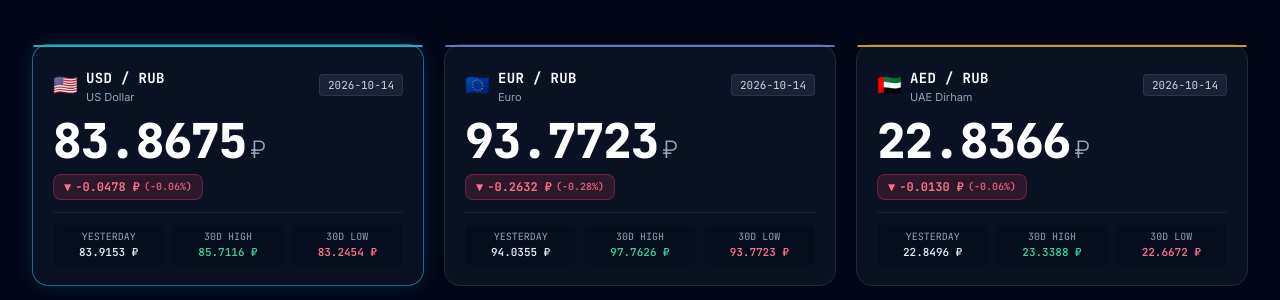
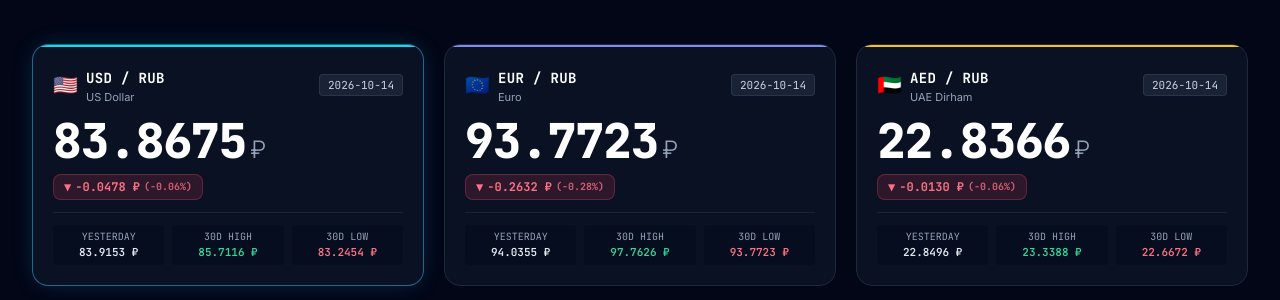
Before and after one commit to ho3einalik/price-chart, a FastAPI app: page / in a window 1280 px wide. Shown: the part 72-372 px from the top of the page. Run offline with FastAPI, Linux system fonts and the light colour scheme; data comes from the database, SQL or seed files in the repository; some libraries are stand-ins or nearby versions.

Commit message:
fix(ui): clip top indicator lines to card border radius using overflow-hidden

```diff
--- a/app/templates/index.html
+++ b/app/templates/index.html
@@ -208,9 +208,9 @@
       <div class="grid grid-cols-1 lg:grid-cols-3 gap-5">
 
         <!-- CARD 1: USD / RUB -->
-        <div id="card-usd" onclick="selectCurrency('USD')" class="relative bg-slate-900/70 hover:bg-slate-900/95 backdrop-blur-md rounded-2xl p-5 border border-slate-800 hover:border-cyan-500/40 transition-all duration-200 cursor-pointer group">
-          <!-- Top indicator line -->
-          <div class="absolute top-0 left-0 right-0 h-[2px] bg-cyan-400/80 rounded-t-2xl"></div>
+        <div id="card-usd" onclick="selectCurrency('USD')" class="relative bg-slate-900/70 hover:bg-slate-900/95 backdrop-blur-md rounded-2xl overflow-hidden p-5 border border-slate-800 transition-all duration-200 cursor-pointer group">
+          <!-- Top indicator line perfectly clipped -->
+          <div class="absolute top-0 inset-x-0 h-[2px] bg-cyan-400"></div>
 
           <!-- Top Row -->
           <div class="flex items-center justify-between mb-3">
@@ -263,9 +263,9 @@
         </div>
 
         <!-- CARD 2: EUR / RUB -->
-        <div id="card-eur" onclick="selectCurrency('EUR')" class="relative bg-slate-900/70 hover:bg-slate-900/95 backdrop-blur-md rounded-2xl p-5 border border-slate-800 hover:border-indigo-500/40 transition-all duration-200 cursor-pointer group">
-          <!-- Top indicator line -->
-          <div class="absolute top-0 left-0 right-0 h-[2px] bg-indigo-400/80 rounded-t-2xl"></div>
+        <div id="card-eur" onclick="selectCurrency('EUR')" class="relative bg-slate-900/70 hover:bg-slate-900/95 backdrop-blur-md rounded-2xl overflow-hidden p-5 border border-slate-800 transition-all duration-200 cursor-pointer group">
+          <!-- Top indicator line perfectly clipped -->
+          <div class="absolute top-0 inset-x-0 h-[2px] bg-indigo-400"></div>
 
           <!-- Top Row -->
           <div class="flex items-center justify-between mb-3">
@@ -318,9 +318,9 @@
         </div>
 
         <!-- CARD 3: AED / RUB -->
-        <div id="card-aed" onclick="selectCurrency('AED')" class="relative bg-slate-900/70 hover:bg-slate-900/95 backdrop-blur-md rounded-2xl p-5 border border-slate-800 hover:border-amber-500/40 transition-all duration-200 cursor-pointer group">
-          <!-- Top indicator line -->
-          <div class="absolute top-0 left-0 right-0 h-[2px] bg-amber-400/80 rounded-t-2xl"></div>
+        <div id="card-aed" onclick="selectCurrency('AED')" class="relative bg-slate-900/70 hover:bg-slate-900/95 backdrop-blur-md rounded-2xl overflow-hidden p-5 border border-slate-800 transition-all duration-200 cursor-pointer group">
+          <!-- Top indicator line perfectly clipped -->
+          <div class="absolute top-0 inset-x-0 h-[2px] bg-amber-400"></div>
 
           <!-- Top Row -->
           <div class="flex items-center justify-between mb-3">
```
